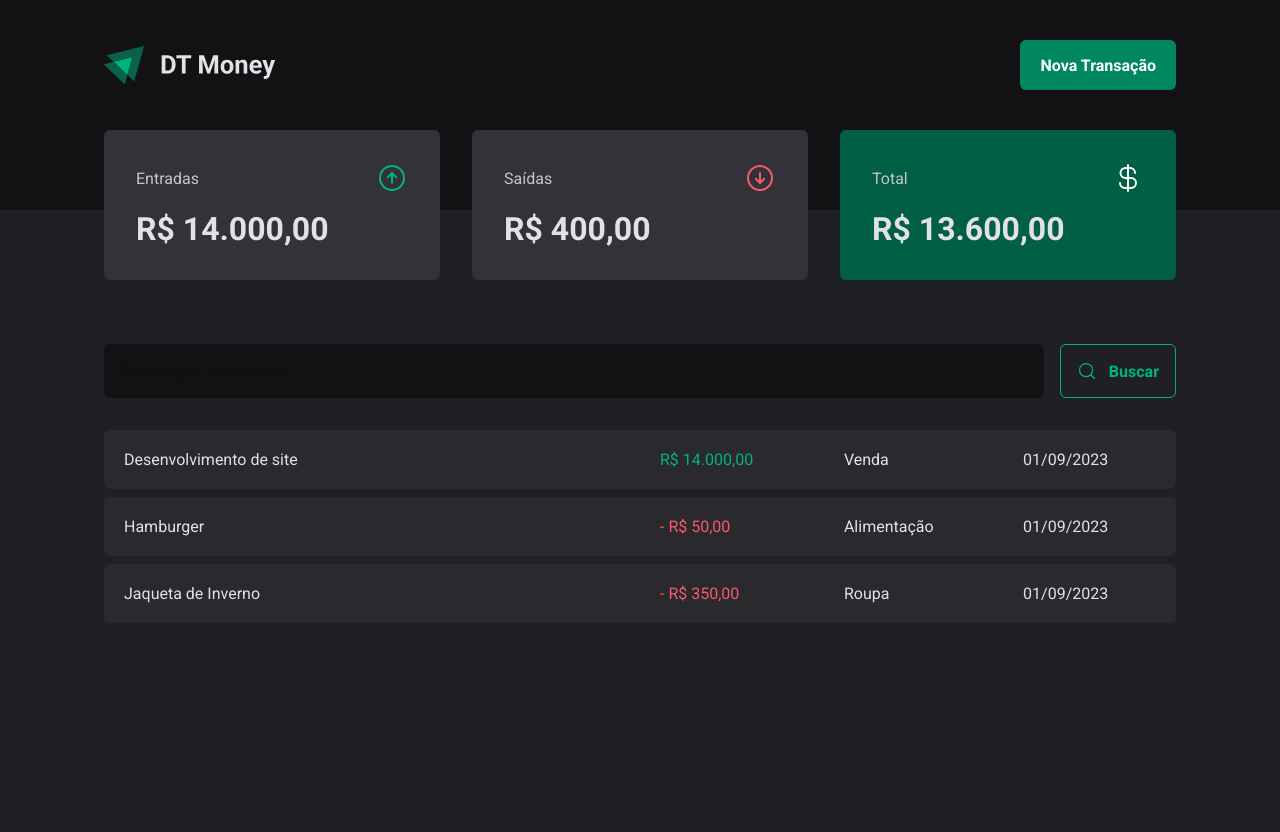
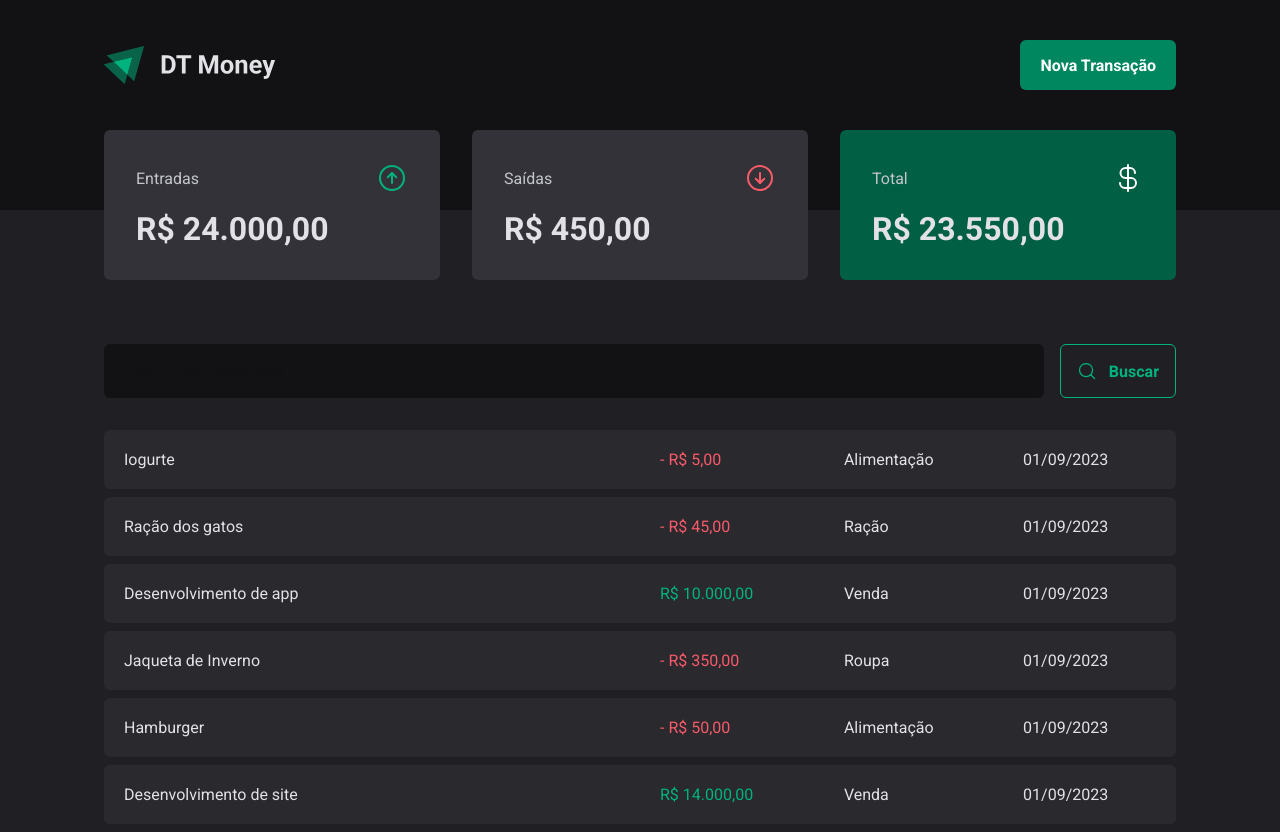
Before and after one commit to danield-dcc/react-dtmoney, a React (Vite) app: page / in a window 1280 px wide. Before the commit the page ends 800 px from the top, so only its background shows below. Built offline with nearby package versions, Linux system fonts and the light colour scheme; data requests are answered from the project's data file.

Commit message:
✨ create new transaction

```diff
--- a/server.json
+++ b/server.json
@@ -1,4 +1,3 @@
-
 {
   "transactions": [
     {
@@ -9,7 +8,7 @@
       "price": 14000,
       "createAt": "2023-09-01T20:05:10.586Z"
     },
-     {
+    {
       "id": 2,
       "description": "Hamburger",
       "type": "outcome",
@@ -24,6 +23,30 @@
       "category": "Roupa",
       "price": 350,
       "createAt": "2023-09-01T20:26:10.586Z"
+    },
+    {
+      "category": "Venda",
+      "description": "Desenvolvimento de app",
+      "price": 10000,
+      "type": "income",
+      "createAt": "2023-09-01T23:35:08.390Z",
+      "id": 4
+    },
+    {
+      "category": "Ração",
+      "description": "Ração dos gatos",
+      "price": 45,
+      "type": "outcome",
+      "createAt": "2023-09-01T23:41:01.475Z",
+      "id": 5
+    },
+    {
+      "category": "Alimentação",
+      "description": "Iogurte",
+      "price": 5,
+      "type": "outcome",
+      "createAt": "2023-09-01T23:54:04.348Z",
+      "id": 6
     }
   ]
 }
--- a/src/components/NewTransactionModal/index.tsx
+++ b/src/components/NewTransactionModal/index.tsx
@@ -10,6 +10,8 @@ import { ArrowCircleDown, ArrowCircleUp, X } from "phosphor-react";
 import { z } from "zod";
 import { Controller, useForm } from "react-hook-form";
 import { zodResolver } from "@hookform/resolvers/zod";
+import { useTransactions } from "../../contexts/TransactionsContext";
+
 
 const newTransactionFormSchema = z.object({
   description: z.string(),
@@ -21,10 +23,13 @@ const newTransactionFormSchema = z.object({
 type newTransactionsFormInputs = z.infer<typeof newTransactionFormSchema>;
 
 export function NewTransactionModal() {
+  const { createTransaction } = useTransactions()
+
   const {
     control,
     handleSubmit,
     register,
+    reset,
     formState: { isSubmitting },
   } = useForm<newTransactionsFormInputs>({
     resolver: zodResolver(newTransactionFormSchema),
@@ -34,9 +39,9 @@ export function NewTransactionModal() {
   });
 
   async function handleCreateNewTransaction(data: newTransactionsFormInputs) {
-    await new Promise((resolve) => setTimeout(resolve, 2000));
+    await createTransaction(data)
 
-    console.log(data);
+    reset()
   }
 
   return (
--- a/src/contexts/TransactionsContext.tsx
+++ b/src/contexts/TransactionsContext.tsx
@@ -16,9 +16,17 @@ interface Transaction {
   createAt: string;
 }
 
+interface CreateTransactionInput {
+  description: string;
+  price: number;
+  category: string;
+  type: "income" | "outcome";
+}
+
 interface TransactionContextType {
   transactions: Transaction[];
   fetchTransactions: (query?: string) => Promise<void>;
+  createTransaction: (data: CreateTransactionInput) => Promise<void>
 }
 
 interface TransactionsProviderProps {
@@ -31,19 +39,38 @@ export function TransactionsProvider({ children }: TransactionsProviderProps) {
   const [transactions, setTransactions] = useState<Transaction[]>([]);
 
   async function fetchTransactions(query?: string) {
-    const response = await api.get('transactions',{
-      params:{
-        q:query
-      }
-    })
+    const response = await api.get("transactions", {
+      params: {
+        _sort: "createAt",
+        _order: "desc",
+        q: query,
+      },
+    });
 
     setTransactions(response.data);
   }
+
+  async function createTransaction(data: CreateTransactionInput) {
+    const { category, description, price, type } = data;
+
+    const response = await api.post("transactions", {
+      category,
+      description,
+      price,
+      type,
+      createAt: new Date(),
+    });
+
+    setTransactions(state => [response.data, ...state])
+  }
+
   useEffect(() => {
     fetchTransactions();
   }, []);
   return (
-    <TransactionsContext.Provider value={{ transactions, fetchTransactions }}>
+    <TransactionsContext.Provider
+      value={{ transactions, fetchTransactions, createTransaction }}
+    >
       {children}
     </TransactionsContext.Provider>
   );
```
